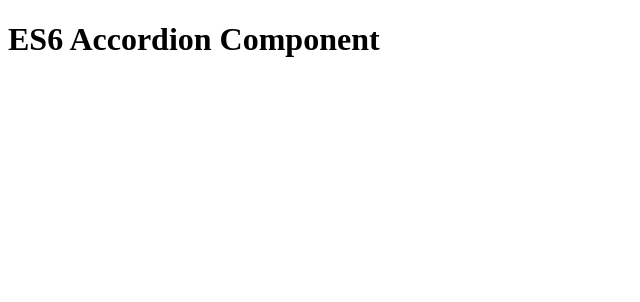
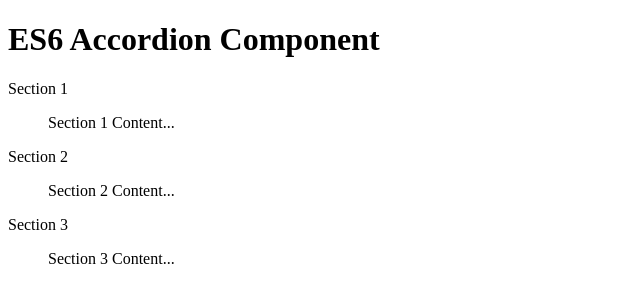
Before and after one commit to oriolpuig/es6-accordion-component, a plain HTML site: page docs/index.html in a window 1280 px wide. Shown: the whole page, without its empty margins (0-640 px from the left). Drawn offline with Linux system fonts and the light colour scheme.

```diff
--- a/docs/index.html
+++ b/docs/index.html
@@ -1,9 +1,26 @@
 <!DOCTYPE html>
 <html>
+
 <head>
     <title>ES6 Accordion component</title>
 </head>
+
 <body>
     <h1>ES6 Accordion Component</h1>
+    <dl>
+        <dt>Section 1</dt>
+        <dd>
+            <p>Section 1 Content...</p>
+        </dd>
+        <dt>Section 2</dt>
+        <dd>
+            <p>Section 2 Content...</p>
+        </dd>
+        <dt>Section 3</dt>
+        <dd>
+            <p>Section 3 Content...</p>
+        </dd>
+    </dl>
 </body>
+
 </html>
```
Also changed, not shown: REDME.md (added, +10 -0 lines). Lines whose indentation alone changed are shown as unchanged.
